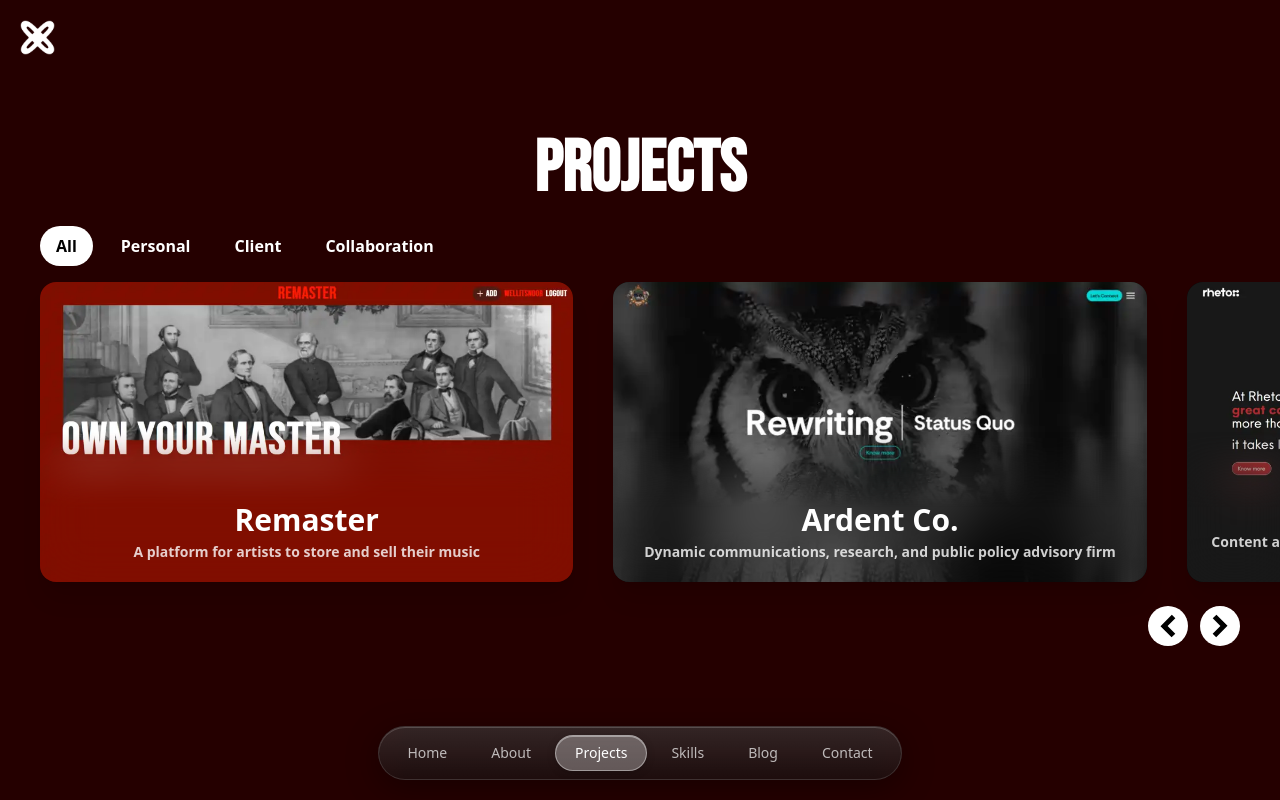
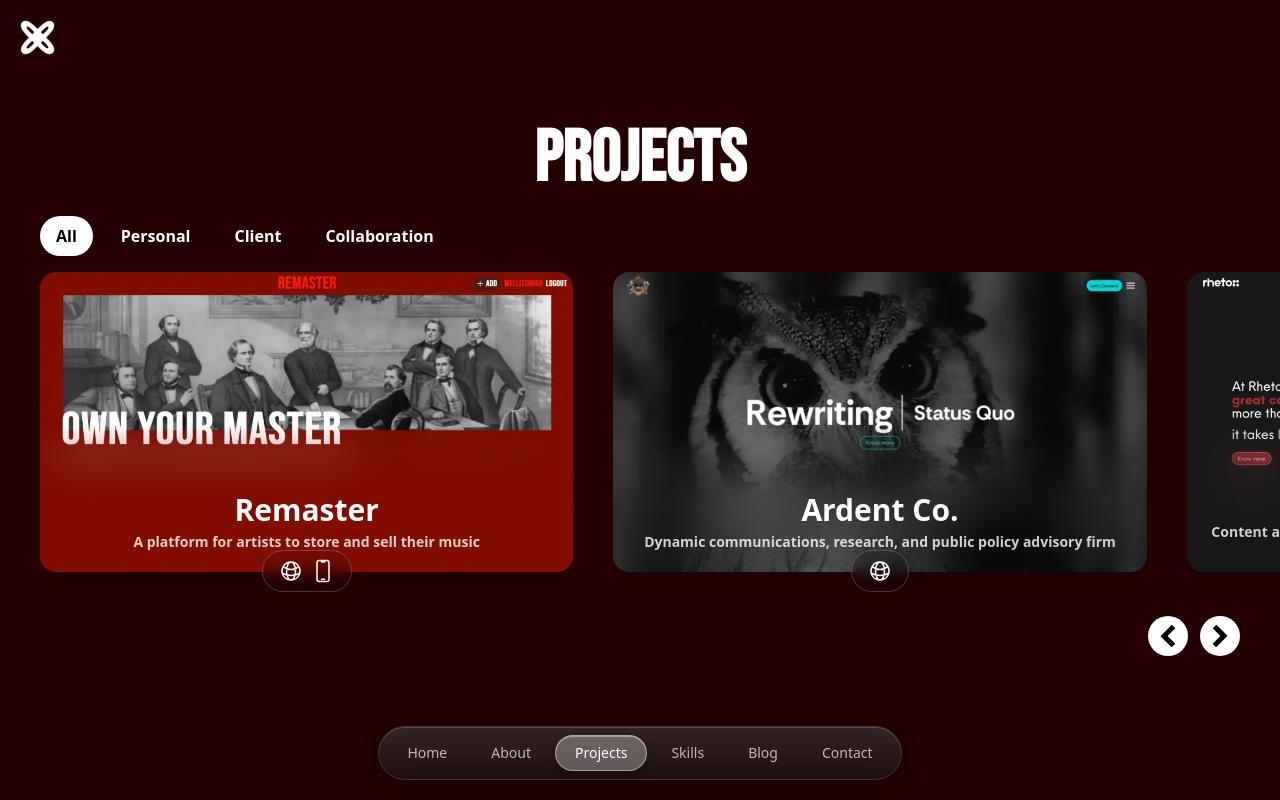
Before and after one commit to kanwarnoor/kanwarnoor, a Next.js app: page /projects in a window 1280 px wide. Built offline with nearby package versions, Linux system fonts and the light colour scheme; no server answers; a web font is replaced by a local one.

Commit message:
little more

```diff
--- a/components/InfoCard.tsx
+++ b/components/InfoCard.tsx
@@ -12,6 +12,7 @@ interface InfoCardProps {
   image: string;
   link?: string;
   animation: "left" | "center" | "right";
+  type?: string[];
 }
 
 export default function InfoCard({
@@ -22,14 +23,17 @@ export default function InfoCard({
   description,
   animation,
   link,
+  type,
 }: InfoCardProps) {
   const [clicked, setClicked] = useState(false);
 
   return (
+    <div className="relative w-fit">
       <motion.div
         initial={{
           opacity: 0,
-        x: animation == "left" ? "-10%" : animation === "center" ? "0" : "10%",
+          x:
+            animation == "left" ? "-10%" : animation === "center" ? "0" : "10%",
           y: animation == "center" ? "10%" : "0%",
         }}
         animate={{
@@ -55,7 +59,7 @@ export default function InfoCard({
         //   amount: 0.3,
         // }}
         // onClick={() => setClicked1((clicked1) => !clicked1)}
-      className="flex flex-col cursor-pointer 2xl:w-[711.11px] xl:w-[533.33px] shadow-xl 2xl:h-[400px] xl:h-[300px] w-[300px] h-[350px] bg-black/50 backdrop-blur-xl rounded-2xl"
+        className="relative flex flex-col cursor-pointer 2xl:w-[711.11px] xl:w-[533.33px] shadow-xl 2xl:h-[400px] xl:h-[300px] w-[300px] h-[350px] bg-black/50 backdrop-blur-xl rounded-2xl"
       >
         {!clicked && (
           <div
@@ -66,7 +70,9 @@ export default function InfoCard({
                 : window.open(link, "_ blank")
             }
           >
-          <div className={`relative w-full duration-300 rounded-t-2xl h-full`}>
+            <div
+              className={`relative w-full duration-300 rounded-t-2xl h-full`}
+            >
               <Image
                 src={image}
                 width={0}
@@ -199,5 +205,43 @@ export default function InfoCard({
           </>
         )}
       </motion.div>
+
+      {type && type.length > 0 && (
+        <div className="pointer-events-none absolute -bottom-5 left-1/2 z-20 flex -translate-x-1/2 items-center gap-2 rounded-full border border-white/20 bg-black/10 px-4 py-2 shadow-lg backdrop-blur-sm ">
+          {type.includes("web") && (
+            <svg
+              xmlns="http://www.w3.org/2000/svg"
+              fill="none"
+              viewBox="0 0 24 24"
+              strokeWidth={1.5}
+              stroke="currentColor"
+              className="size-6"
+            >
+              <path
+                strokeLinecap="round"
+                strokeLinejoin="round"
+                d="M12 21a9.004 9.004 0 0 0 8.716-6.747M12 21a9.004 9.004 0 0 1-8.716-6.747M12 21c2.485 0 4.5-4.03 4.5-9S14.485 3 12 3m0 18c-2.485 0-4.5-4.03-4.5-9S9.515 3 12 3m0 0a8.997 8.997 0 0 1 7.843 4.582M12 3a8.997 8.997 0 0 0-7.843 4.582m15.686 0A11.953 11.953 0 0 1 12 10.5c-2.998 0-5.74-1.1-7.843-2.918m15.686 0A8.959 8.959 0 0 1 21 12c0 .778-.099 1.533-.284 2.253m0 0A17.919 17.919 0 0 1 12 16.5c-3.162 0-6.133-.815-8.716-2.247m0 0A9.015 9.015 0 0 1 3 12c0-1.605.42-3.113 1.157-4.418"
+              />
+            </svg>
+          )}
+          {type.includes("app") && (
+            <svg
+              xmlns="http://www.w3.org/2000/svg"
+              fill="none"
+              viewBox="0 0 24 24"
+              strokeWidth={1.5}
+              stroke="currentColor"
+              className="size-6"
+            >
+              <path
+                strokeLinecap="round"
+                strokeLinejoin="round"
+                d="M10.5 1.5H8.25A2.25 2.25 0 0 0 6 3.75v16.5a2.25 2.25 0 0 0 2.25 2.25h7.5A2.25 2.25 0 0 0 18 20.25V3.75a2.25 2.25 0 0 0-2.25-2.25H13.5m-3 0V3h3V1.5m-3 0h3m-3 18.75h3"
+              />
+            </svg>
+          )}
+        </div>
+      )}
+    </div>
   );
 }
--- a/components/Projects.tsx
+++ b/components/Projects.tsx
@@ -4,7 +4,7 @@ import React, { useEffect, useState } from "react";
 import { motion } from "framer-motion";
 import InfoCard from "./InfoCard";
 import useEmblaCarousel from "embla-carousel-react";
-import { div } from "framer-motion/client";
+import { div, i } from "framer-motion/client";
 
 export default function Projects() {
   const [emblaRef, emblaApi] = useEmblaCarousel({
@@ -23,6 +23,7 @@ export default function Projects() {
       animation: "center",
       link: "https://remaster.in/",
       tags: ["all", "personal"],
+      type: ["web", "app"],
     },
     {
       title: "Ardent Co.",
@@ -31,6 +32,7 @@ export default function Projects() {
       link: "https://ardentco.in/",
       animation: "center",
       tags: ["all", "client"],
+      type: ["web"],
     },
     {
       title: "Rhetor",
@@ -39,6 +41,7 @@ export default function Projects() {
       link: "https://rhetor.in/",
       animation: "center",
       tags: ["all", "client"],
+      type: ["web"],
     },
     {
       title: "Guru Nanak Dev University",
@@ -47,6 +50,7 @@ export default function Projects() {
       animation: "center",
       link: "https://university-verka.vercel.app/",
       tags: ["all", "client", "collaboration"],
+      type: ["web"],
     },
     {
       title: "Fullscreen",
@@ -55,6 +59,7 @@ export default function Projects() {
       link: "https://fullscreen.remaster.in/",
       animation: "center",
       tags: ["all", "personal"],
+      type: ["web"],
     },
     {
       title: "UK India Business Council",
@@ -62,6 +67,7 @@ export default function Projects() {
       image: "/images/projects/ukindia.webp",
       link: "https://www.ukibc.com/",
       animation: "center",
+      type: ["web"],
       tags: ["all", "client"],
     },
   ];
@@ -155,7 +161,7 @@ export default function Projects() {
                         return { ...item, active: true };
                       }
                       return { ...item, active: false };
-                    })
+                    }),
                   )
                 }
               >
@@ -184,7 +190,7 @@ export default function Projects() {
         className="overflow-hidden flex flex-col mr-auto pl-10 "
         ref={emblaRef}
       >
-        <div className="flex flex-row gap-10 w-[100vw] py-1 ">
+        <div className="flex flex-row gap-10 w-[100vw] pt-1 pb-6 ">
           {filteredData.length === 0 && (
             <motion.div
               initial={{ opacity: 0 }}
@@ -205,6 +211,7 @@ export default function Projects() {
                   image={item.image}
                   link={item.link}
                   animation={"center"}
+                  type={item.type}
                 />
               </div>
             );
```
Lines whose indentation alone changed are shown as unchanged.
